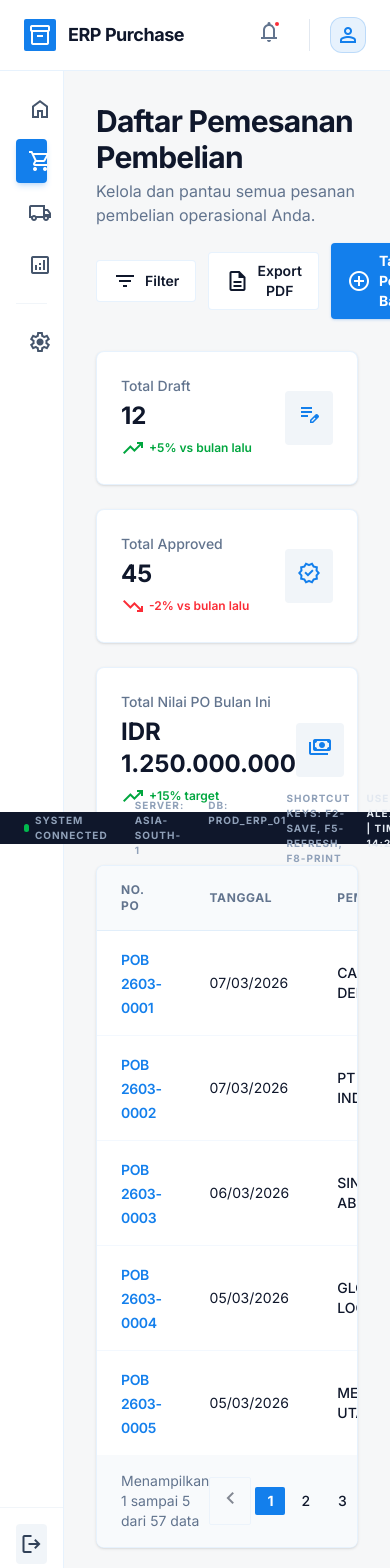
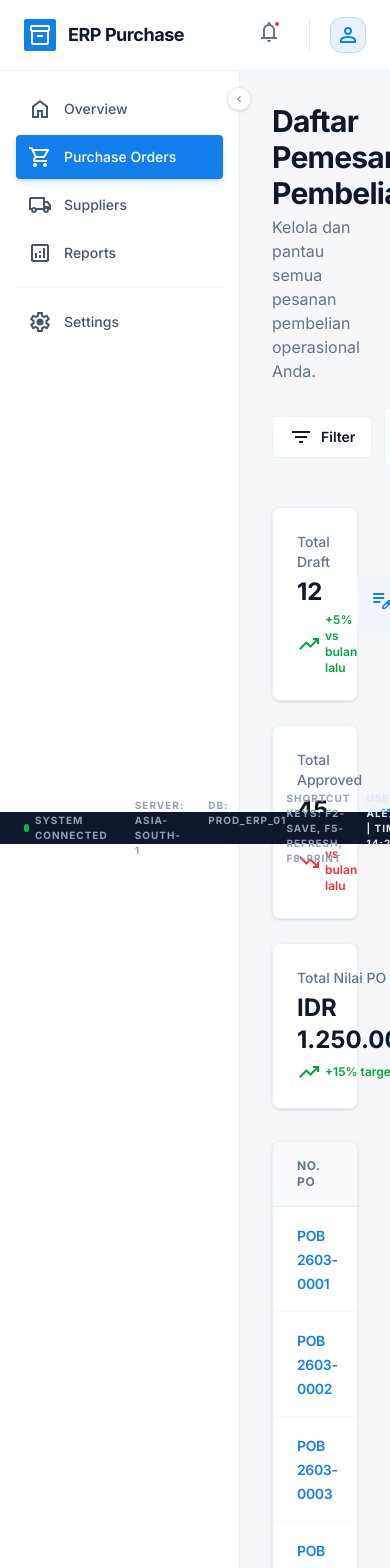
Before and after one commit to zulfafalah/erp, a Next.js app: page /purchase-order in a window 390 px wide. Shown: the top 1568 px of the page. Built offline with nearby package versions, Linux system fonts and the light colour scheme.

Commit message:
feat: Implement a collapsible sidebar with state management, local storage persistence, and dynamic styling for expanded/collapsed states.

```diff
--- a/app/components/Sidebar.tsx
+++ b/app/components/Sidebar.tsx
@@ -1,58 +1,148 @@
+"use client";
+
+import { useState, useEffect } from "react";
+
 export default function Sidebar() {
+    const [collapsed, setCollapsed] = useState(false);
+    const [isMounted, setIsMounted] = useState(false);
+
+    useEffect(() => {
+        setIsMounted(true);
+        // Cek localStorage saat komponen di-mount di client
+        const savedState = localStorage.getItem("sidebar_collapsed");
+        if (savedState) {
+            setCollapsed(JSON.parse(savedState));
+        }
+    }, []);
+
+    const toggleSidebar = () => {
+        const newState = !collapsed;
+        setCollapsed(newState);
+        // Simpan state ke localStorage
+        localStorage.setItem("sidebar_collapsed", JSON.stringify(newState));
+    };
+
+    const linkBase =
+        "flex items-center rounded-lg transition-all duration-300";
+    const linkExpanded = "gap-3 px-3 py-2.5";
+    const linkCollapsed = "justify-center px-0 py-2.5";
+
+    const linkClass = (extra: string = "") =>
+        `${linkBase} ${collapsed ? linkCollapsed : linkExpanded} ${extra}`;
+
+    // Hindari hydration mismatch dengan tidak merender style beda di server vs client pertama kali
+    // Asumsi default adalah w-60 kalau belum mounted (kondisi awal)
+    const sidebarWidth = isMounted && collapsed ? "w-[68px]" : "w-60";
+    const containerPadding = isMounted && collapsed ? "px-2 py-4" : "p-4";
+    const hideLabel = isMounted && collapsed;
+
     return (
-        <aside className="w-16 lg:w-60 border-r border-primary/10 bg-white flex flex-col shrink-0">
-            <div className="p-4 space-y-2 flex-1 overflow-y-auto no-scrollbar">
+        <aside
+            className={`relative border-r border-primary/10 bg-white flex flex-col shrink-0 transition-all duration-300 ease-in-out ${sidebarWidth}`}
+        >
+            {/* Toggle Button */}
+            <button
+                onClick={toggleSidebar}
+                className="absolute -right-3 top-4 z-10 size-6 bg-white border border-slate-200 rounded-full flex items-center justify-center shadow-sm hover:bg-slate-50 hover:border-primary/30 transition-all"
+                title={collapsed ? "Expand sidebar" : "Collapse sidebar"}
+            >
+                <span
+                    className={`material-symbols-outlined !text-xs text-slate-500 transition-transform duration-300 ${collapsed ? "rotate-180" : ""
+                        }`}
+                >
+                    chevron_left
+                </span>
+            </button>
+
+            <div
+                className={`space-y-1 flex-1 overflow-y-auto no-scrollbar transition-all duration-300 ${containerPadding}`}
+            >
                 <a
-                    className="flex items-center gap-3 px-3 py-2.5 rounded-lg text-slate-600 hover:bg-slate-100 transition-all"
+                    className={linkClass("text-slate-600 hover:bg-slate-100")}
                     href="#"
+                    title="Overview"
                 >
-                    <span className="material-symbols-outlined">home</span>
-                    <span className="hidden lg:inline text-sm font-medium">
+                    <span className="material-symbols-outlined shrink-0 text-[22px]">home</span>
+                    {!hideLabel && (
+                        <span className="text-sm font-medium whitespace-nowrap">
                             Overview
                         </span>
+                    )}
                 </a>
                 <a
-                    className="flex items-center gap-3 px-3 py-2.5 rounded-lg bg-primary text-white shadow-md shadow-primary/20"
+                    className={linkClass(
+                        "bg-primary text-white shadow-md shadow-primary/20"
+                    )}
                     href="/purchase-order"
+                    title="Purchase Orders"
                 >
-                    <span className="material-symbols-outlined">shopping_cart</span>
-                    <span className="hidden lg:inline text-sm font-medium">
+                    <span className="material-symbols-outlined shrink-0 text-[22px]">
+                        shopping_cart
+                    </span>
+                    {!hideLabel && (
+                        <span className="text-sm font-medium whitespace-nowrap">
                             Purchase Orders
                         </span>
+                    )}
                 </a>
                 <a
-                    className="flex items-center gap-3 px-3 py-2.5 rounded-lg text-slate-600 hover:bg-slate-100 transition-all"
+                    className={linkClass("text-slate-600 hover:bg-slate-100")}
                     href="#"
+                    title="Suppliers"
                 >
-                    <span className="material-symbols-outlined">local_shipping</span>
-                    <span className="hidden lg:inline text-sm font-medium">
+                    <span className="material-symbols-outlined shrink-0 text-[22px]">
+                        local_shipping
+                    </span>
+                    {!hideLabel && (
+                        <span className="text-sm font-medium whitespace-nowrap">
                             Suppliers
                         </span>
+                    )}
                 </a>
                 <a
-                    className="flex items-center gap-3 px-3 py-2.5 rounded-lg text-slate-600 hover:bg-slate-100 transition-all"
+                    className={linkClass("text-slate-600 hover:bg-slate-100")}
                     href="#"
+                    title="Reports"
                 >
-                    <span className="material-symbols-outlined">analytics</span>
-                    <span className="hidden lg:inline text-sm font-medium">
+                    <span className="material-symbols-outlined shrink-0 text-[22px]">
+                        analytics
+                    </span>
+                    {!hideLabel && (
+                        <span className="text-sm font-medium whitespace-nowrap">
                             Reports
                         </span>
+                    )}
                 </a>
-                <div className="my-4 border-t border-slate-100"></div>
+                <div className="my-3 border-t border-slate-100"></div>
                 <a
-                    className="flex items-center gap-3 px-3 py-2.5 rounded-lg text-slate-600 hover:bg-slate-100 transition-all"
+                    className={linkClass("text-slate-600 hover:bg-slate-100")}
                     href="#"
+                    title="Settings"
                 >
-                    <span className="material-symbols-outlined">settings</span>
-                    <span className="hidden lg:inline text-sm font-medium">
+                    <span className="material-symbols-outlined shrink-0 text-[22px]">
+                        settings
+                    </span>
+                    {!hideLabel && (
+                        <span className="text-sm font-medium whitespace-nowrap">
                             Settings
                         </span>
+                    )}
                 </a>
             </div>
-            <div className="p-4 border-t border-slate-100">
-                <button className="w-full bg-slate-100 text-slate-700 py-2 rounded-lg flex items-center justify-center gap-2 hover:bg-slate-200 transition-all">
-                    <span className="material-symbols-outlined text-lg">logout</span>
-                    <span className="hidden lg:inline text-sm font-semibold">Exit</span>
+            <div
+                className={`border-t border-slate-100 transition-all duration-300 ${containerPadding}`}
+            >
+                <button
+                    className={`w-full bg-slate-100 text-slate-700 py-2 rounded-lg flex items-center ${collapsed ? "justify-center px-0" : "justify-center gap-2"
+                        } hover:bg-slate-200 transition-all`}
+                    title="Exit"
+                >
+                    <span className="material-symbols-outlined text-lg shrink-0">logout</span>
+                    {!hideLabel && (
+                        <span className="text-sm font-semibold whitespace-nowrap">
+                            Exit
+                        </span>
+                    )}
                 </button>
             </div>
         </aside>
```
Lines whose indentation alone changed are shown as unchanged.
